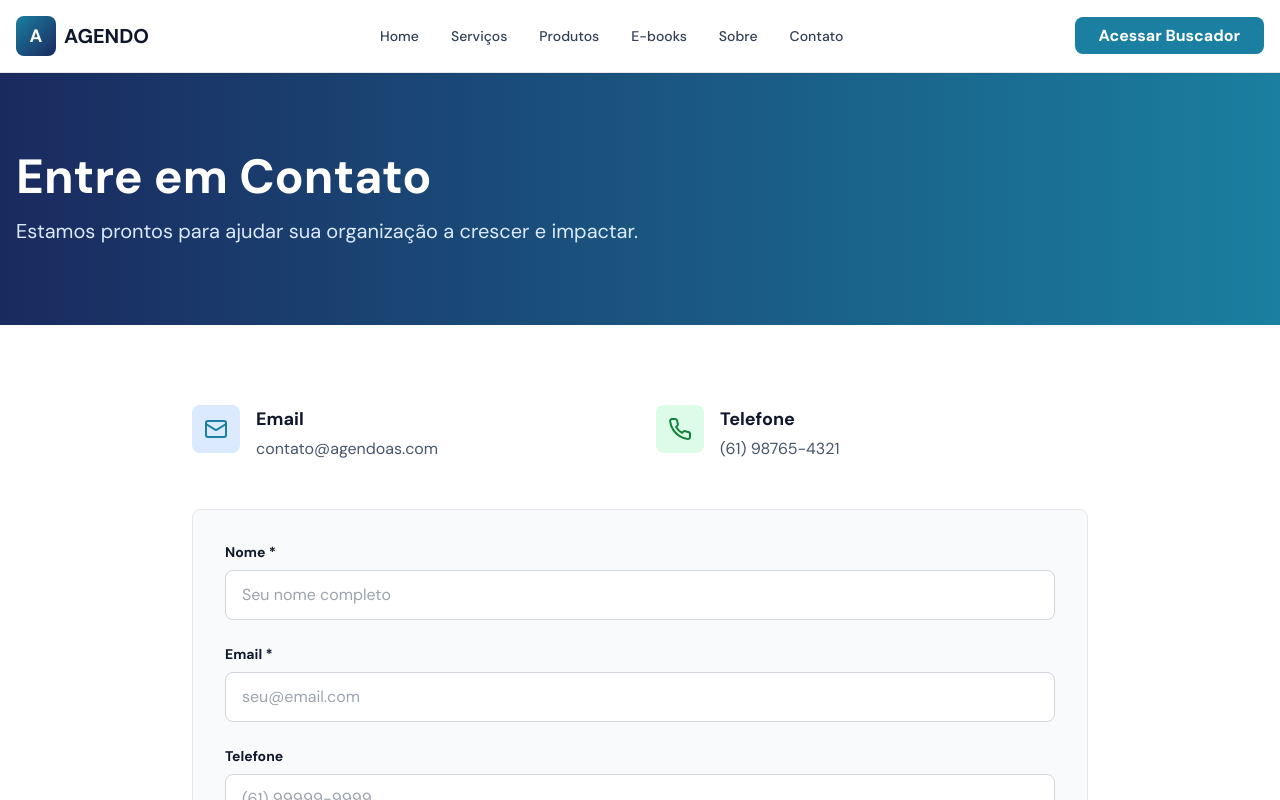
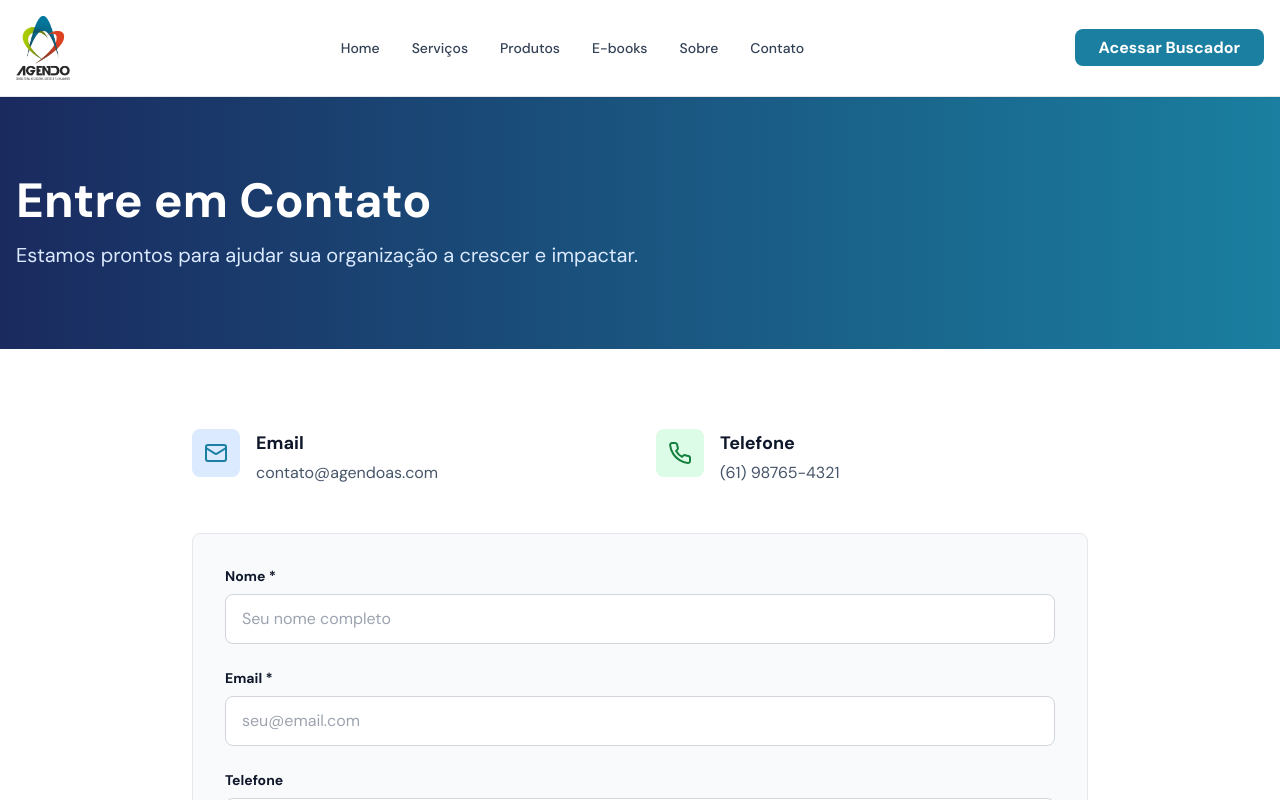
Before and after one commit to AgendoAS/agendo-website, a React (Vite) app in the folder agendo-website/: page /contato in a window 1280 px wide. Shown: the top 800 px of the page. Built offline with nearby package versions, Linux system fonts and the light colour scheme.

Commit message:
Update Header.jsx

```diff
--- a/agendo-website/src/components/Header.jsx
+++ b/agendo-website/src/components/Header.jsx
@@ -18,13 +18,9 @@ export default function Header() {
     <header className="sticky top-0 z-50 bg-white border-b border-gray-200 shadow-sm">
       <nav className="max-w-7xl mx-auto px-4 py-4 flex items-center justify-between">
         {/* Logo */}
-        <Link to="/" className="flex items-center gap-2">
-          <div className="w-10 h-10 bg-gradient-to-br from-blue-700 to-blue-900 rounded-lg flex items-center justify-center">
-            <span className="text-white font-bold text-lg">A</span>
-          </div>
-          <span className="font-bold text-xl text-slate-900 hidden sm:inline">AGENDO</span>
+       <Link to="/" className="flex items-center">
+          <img src="/AGENDO.png" alt="AGENDO Logo" className="h-16 w-auto" />
         </Link>
-
         {/* Menu Desktop */}
         <div className="hidden md:flex items-center gap-8">
           {navLinks.map((link) => (
```
